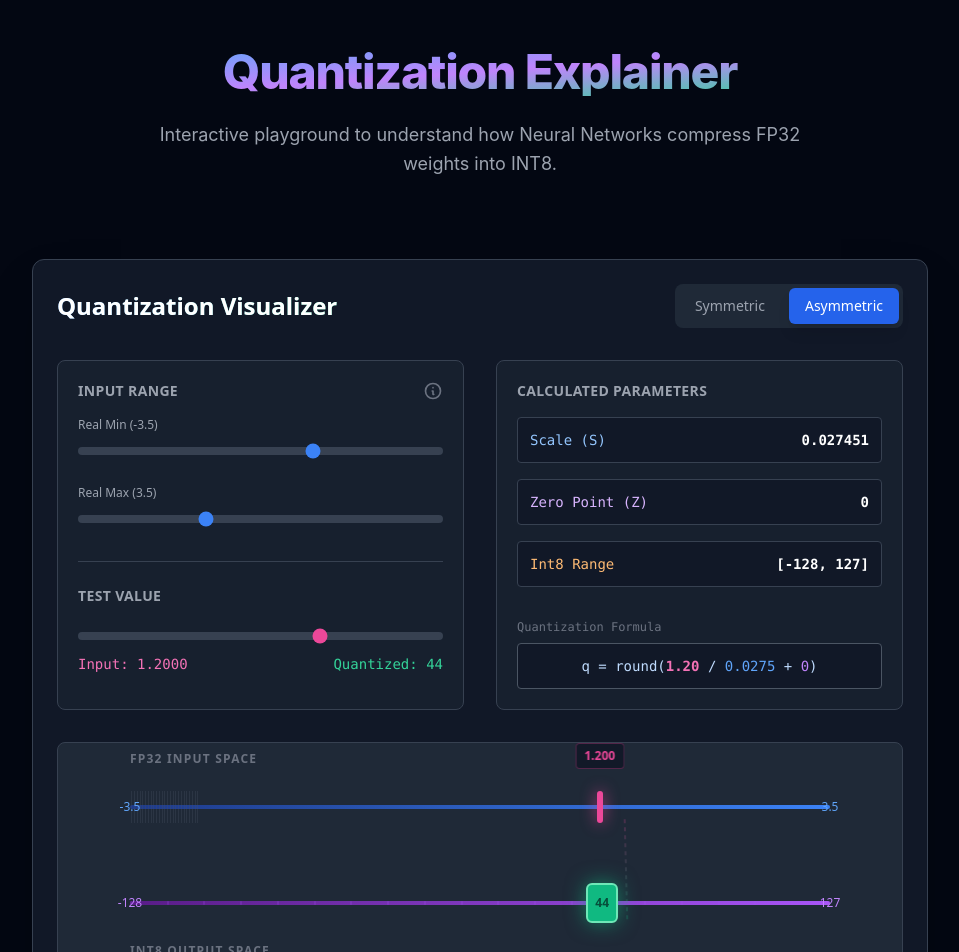
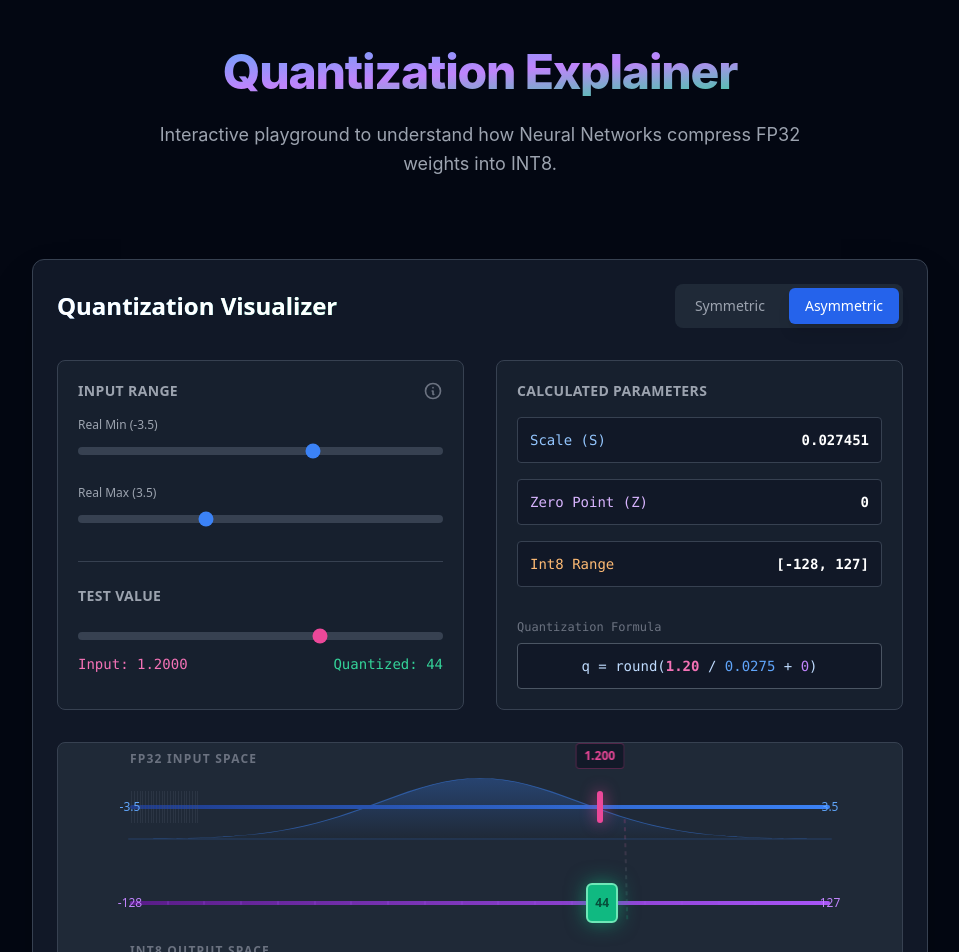
Before and after one commit to chinya07/Quantization-explainer, a React (Vite) app: page / in a window 1280 px wide. Shown: the top 952 px of the page, without its empty margins (160-1119 px from the left). Built offline with nearby package versions, Linux system fonts and the light colour scheme.

Commit message:
feat: add gaussian distribution visual

```diff
--- a/src/components/QuantizerVisual.jsx
+++ b/src/components/QuantizerVisual.jsx
@@ -49,6 +49,26 @@ const QuantizerVisual = () => {
 
     // Quantization Error
     const error = dequantized - inputValue;
+
+    // Generate Bell Curve Path (Standard Normal Dist: mu=0, sigma=1)
+    const bellCurvePath = (() => {
+        const points = [];
+        const steps = 60;
+        for (let i = 0; i <= steps; i++) {
+            const rangePct = i / steps;
+            // Map view range (0..1) to Real Value x
+            const x = minVal + rangePct * (maxVal - minVal);
+            // Gaussian function: e^(-x^2 / 2) -> Peak at 1.0
+            const y = Math.exp(-0.5 * x * x);
+            // Map y to SVG height (0 is top, 100 is bottom)
+            // We want peak (y=1) to be at 5% from top
+            // Base (y=0) to be at 100% (bottom)
+            const plotY = 100 - (y * 95);
+            points.push(`${rangePct * 100},${plotY}`);
+        }
+        // Close the shape for fill
+        return `M 0,100 L ${points.join(' L ')} L 100,100 Z`;
+    })();
 
     return (
         <div className="bg-gray-900 border border-gray-700 rounded-xl p-6 shadow-2xl max-w-4xl mx-auto my-8 font-sans">
@@ -184,6 +204,17 @@ const QuantizerVisual = () => {
                 {/* Real Axis Container */}
                 <div className="relative mx-10 h-16 mb-8">
                     <span className="absolute -top-6 left-0 text-xs font-bold text-gray-500 uppercase tracking-widest">FP32 Input Space</span>
+
+                    {/* Bell Curve Background */}
+                    <svg className="absolute inset-0 w-full h-full overflow-visible pointer-events-none z-0" viewBox="0 0 100 100" preserveAspectRatio="none">
+                        <defs>
+                            <linearGradient id="bellGradient" x1="0" y1="0" x2="0" y2="1">
+                                <stop offset="0%" stopColor="#3b82f6" stopOpacity="0.3" />
+                                <stop offset="100%" stopColor="#3b82f6" stopOpacity="0" />
+                            </linearGradient>
+                        </defs>
+                        <path d={bellCurvePath} fill="url(#bellGradient)" stroke="#3b82f6" strokeWidth="0.5" strokeOpacity="0.5" />
+                    </svg>
 
                     {/* Axis Line */}
                     <div className="absolute inset-x-0 top-1/2 -translate-y-1/2 h-1 bg-gradient-to-r from-blue-900 to-blue-500 rounded z-0"></div>
```
Also changed, not shown: 3 other files (tests, documents, lock files or other folders).
